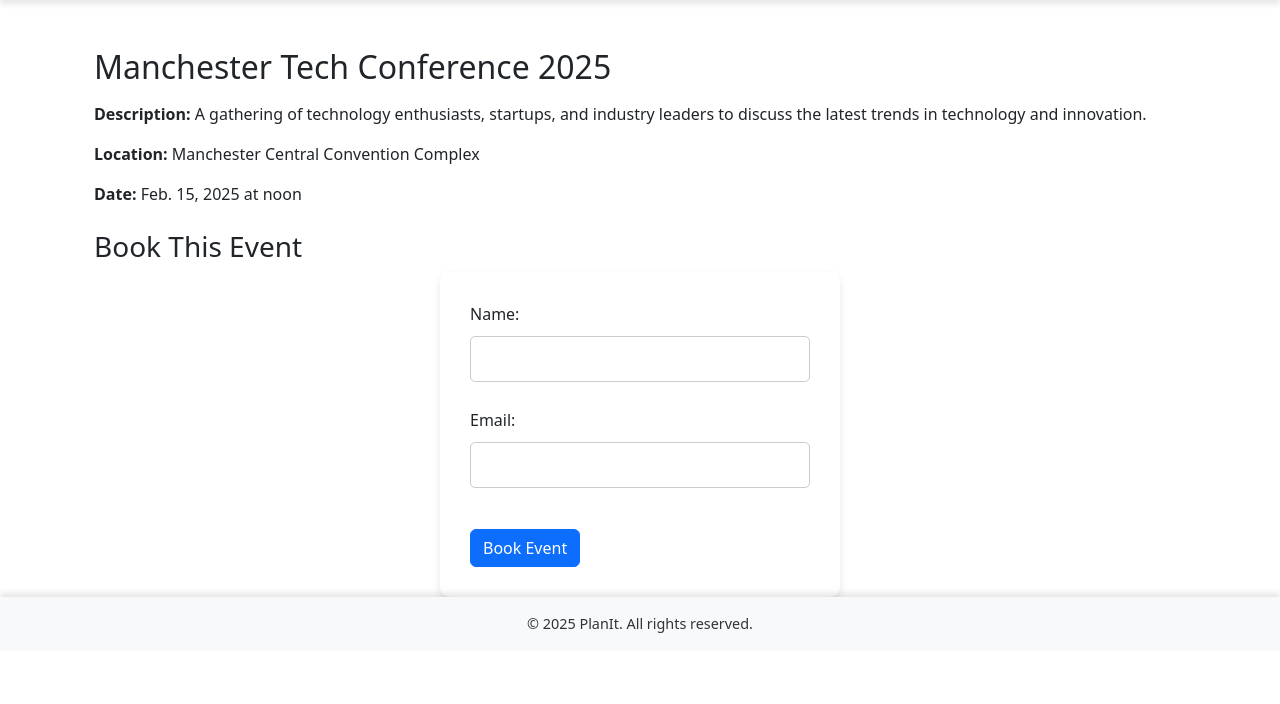
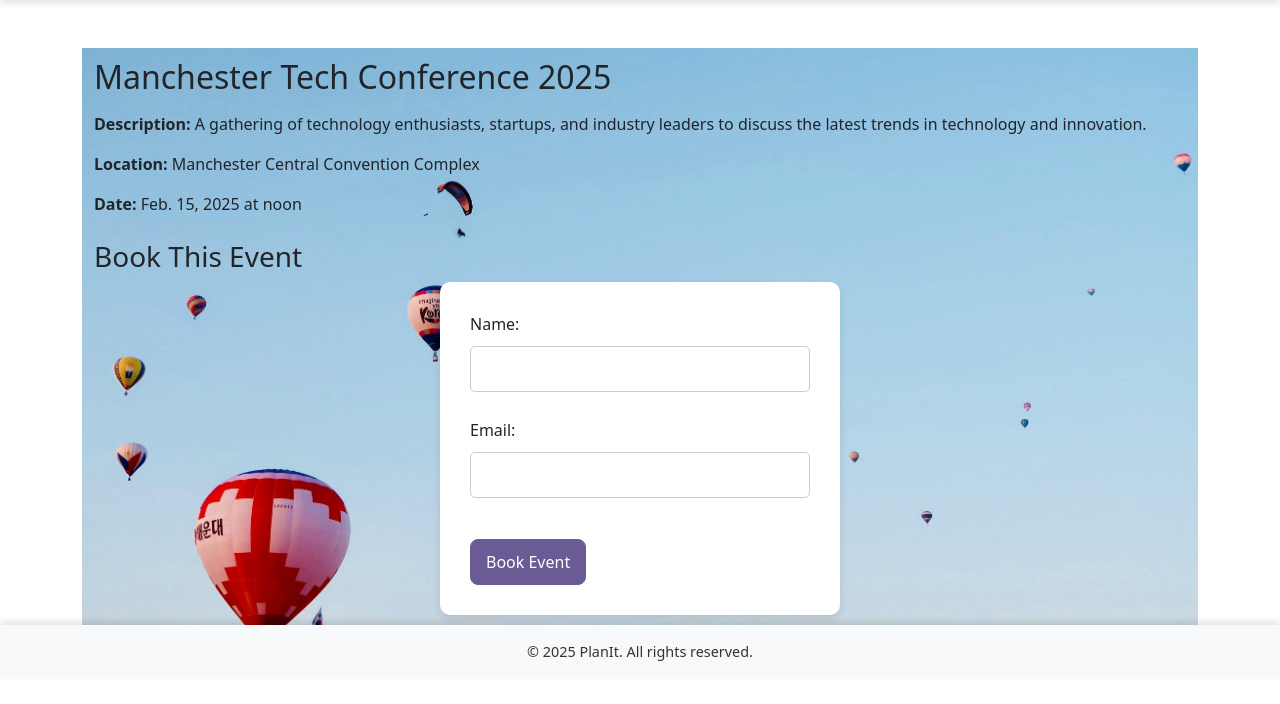
Before and after one commit to EktaMehra/PlanIt, a Django app: page /1/details/ in a window 1280 px wide. Shown: the part 96-800 px from the top of the page. Run offline with Django 5.2, Linux system fonts and the light colour scheme; data comes from the database, SQL or seed files in the repository.

Commit message:
add event detail image and align button styling

```diff
--- a/events/templates/events/event_detail.html
+++ b/events/templates/events/event_detail.html
@@ -1,7 +1,7 @@
 {% extends 'base.html' %}
 
 {% block content %}
-<div class="container mt-5">
+<div class="event-detail container mt-5">
     <h2 class="mb-3">{{ event.name }}</h2>
     <p><strong>Description:</strong> {{ event.description }}</p>
     <p><strong>Location:</strong> {{ event.location }}</p>
--- a/static/css/style.css
+++ b/static/css/style.css
@@ -38,7 +38,7 @@ header h1 {
 
 .navbar-brand {
     font-weight: bold;
-    font-size: 1.5rem;
+    font-size: 5rem;
     color: #333 !important;
 }
 
@@ -54,24 +54,35 @@ header h1 {
 
 /* Buttons */
 .btn-primary {
-    background-color: #6b5b95;
-    border-color: #6b5b95;
-    color: #fff;
+    background-color: #6b5b95 !important;
+    border-color: #6b5b95 !important;
+    color: #fff !important;
 }
 
 .btn-primary:hover {
-    background-color: #a38b6d;
-    border-color: #a38b6d;
+    background-color: #a38b6d !important;
+    border-color: #a38b6d !important;
 }
 
 .btn {
-    border-radius: 8px;
-    padding: 10px 15px;
-    transition: all 0.3s ease-in-out;
+    border-radius: 8px !important;
+    padding: 10px 15px !important;
+    transition: all 0.3s ease-in-out !important;
 }
 
 .btn:hover {
-    transform: translateY(-2px);
+    transform: translateY(-2px) !important;
+}
+
+.btn-outline-primary {
+    background-color: #6b5b95 !important;
+    border-color: #6b5b95 !important;
+    color: #fff !important;
+}
+
+.btn-outline-primary:hover {
+    background-color: #a38b6d !important;
+    border-color: #a38b6d !important;
 }
 
 /* Forms */
@@ -170,7 +181,6 @@ form button:hover {
 
 /* Auth Pages Container */
 .auth-container {
-    display: flex;
     justify-content: center;
     align-items: center;
     min-height: 80vh;
@@ -189,6 +199,12 @@ form button:hover {
     box-shadow: 0 4px 6px rgba(0, 0, 0, 0.1);
     max-width: 400px;
     width: 100%;
+}
+
+/*event detail page*/
+.event-detail {
+    background: url('/static/images/event-detail.jpg') no-repeat center center/cover;
+    padding: 10px 10px;
 }
 
 /* Footer Styling */
```
Also changed, not shown: static/images/event-detail.jpg (added).
